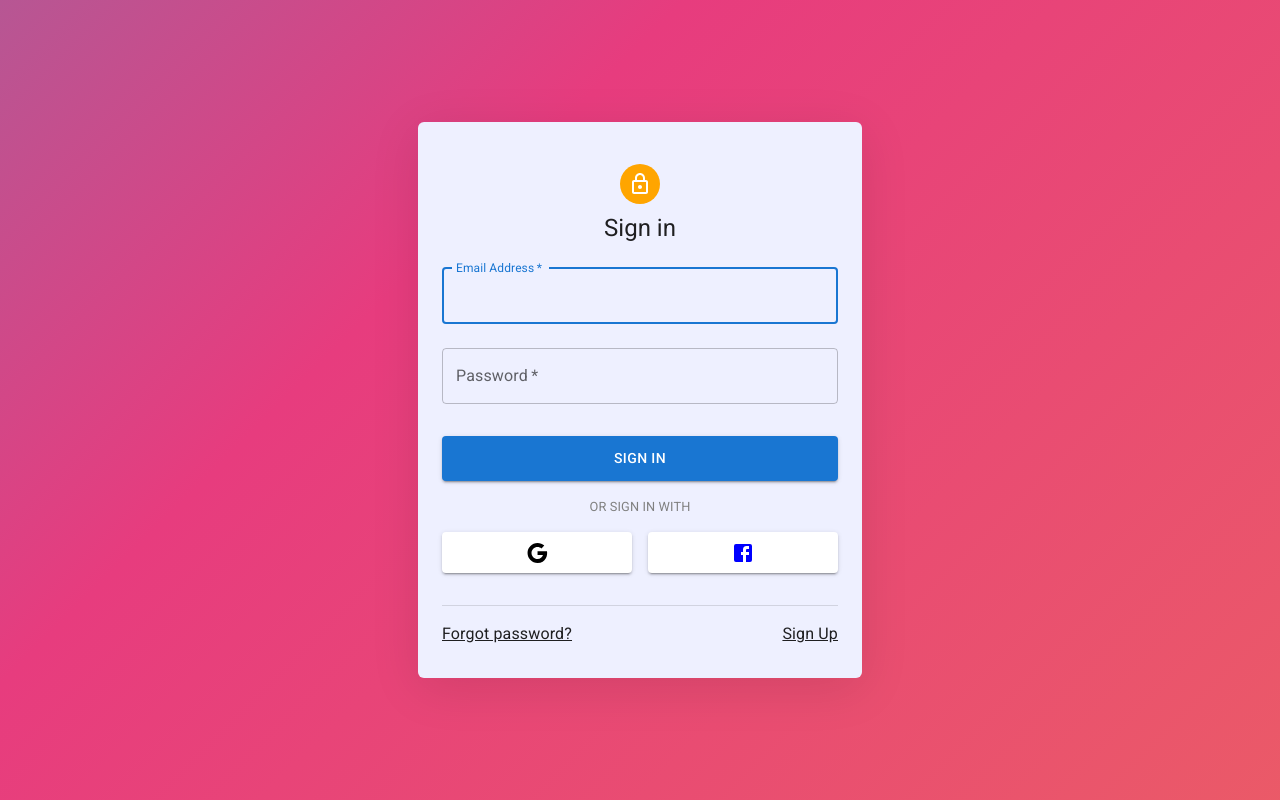
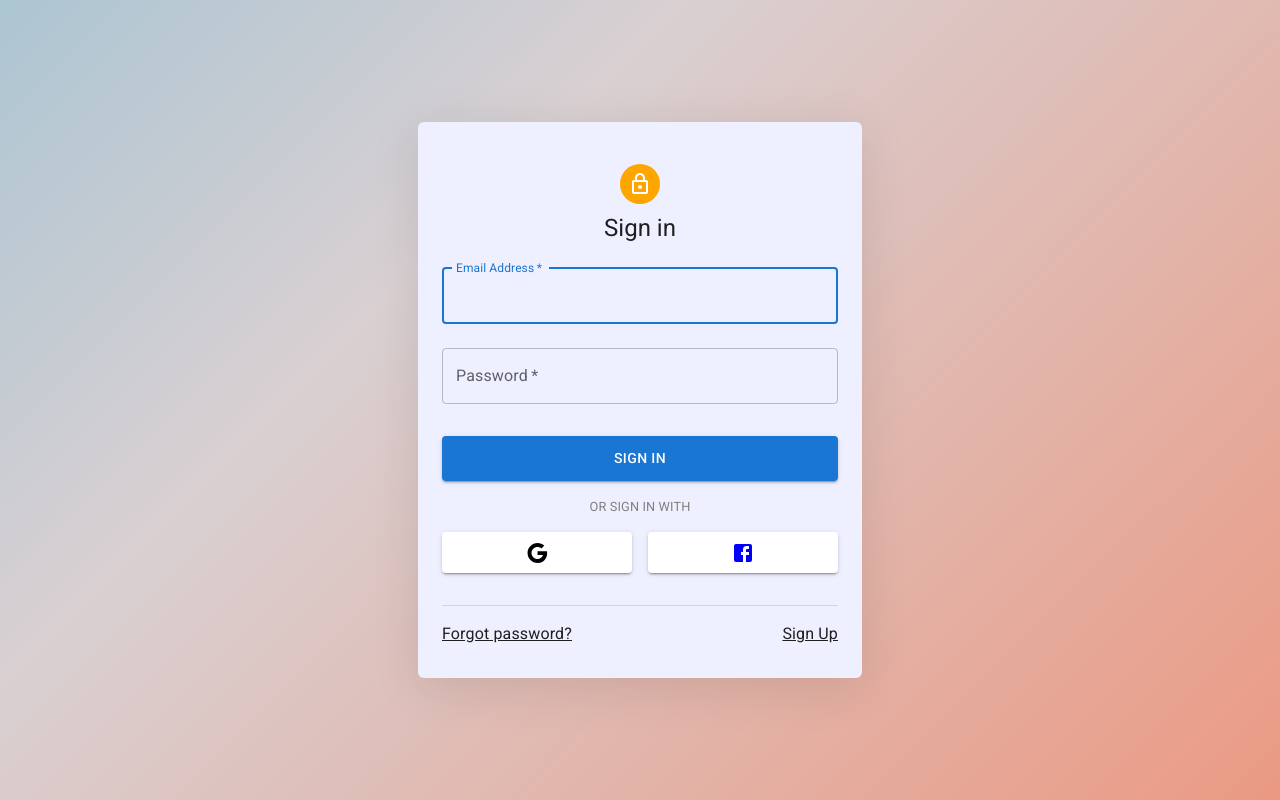
Before and after one commit to motakjan/NotesApp, a React (Create React App) app in the folder client/: page /login in a window 1280 px wide. Built offline with nearby package versions, Linux system fonts and the light colour scheme.

Commit message:
background auth page gradient color change

```diff
--- a/client/src/components/UI/GradientBox/GradientBox.ts
+++ b/client/src/components/UI/GradientBox/GradientBox.ts
@@ -2,7 +2,7 @@
 import { Box } from '@mui/material';
 
 export const GradientBox = styled(Box)({
-  background: 'linear-gradient(-45deg, #ee7752, #e73c7e, #23a6d5, #23d5ab)',
+  background: 'linear-gradient(-45deg, #fc6435, #d9d0d2, #23a6d5, #ff3d67 )',
   backgroundSize: '400% 400%',
   animation: 'gradient 15s ease infinite',
   height: '100vh',
```
